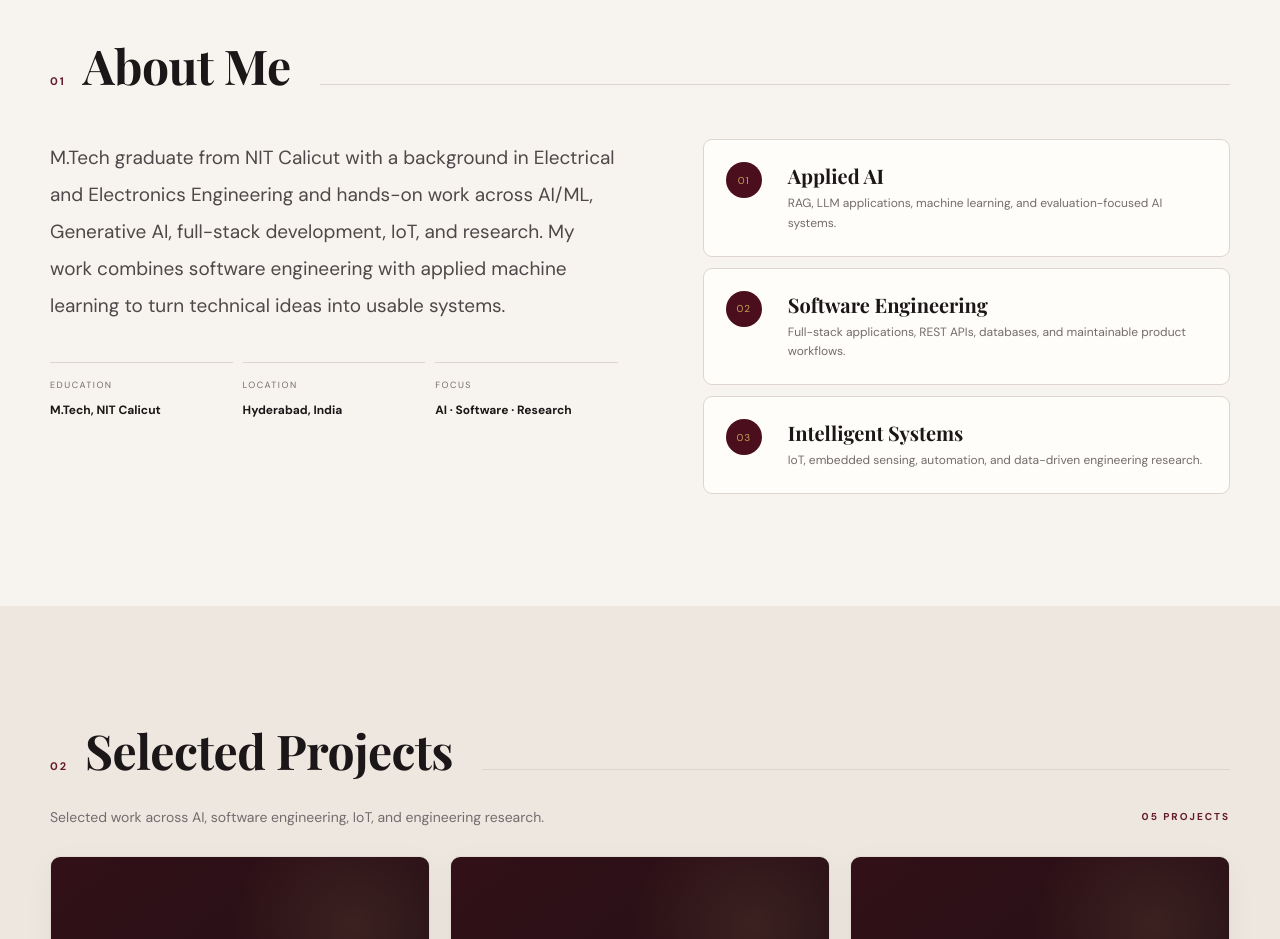
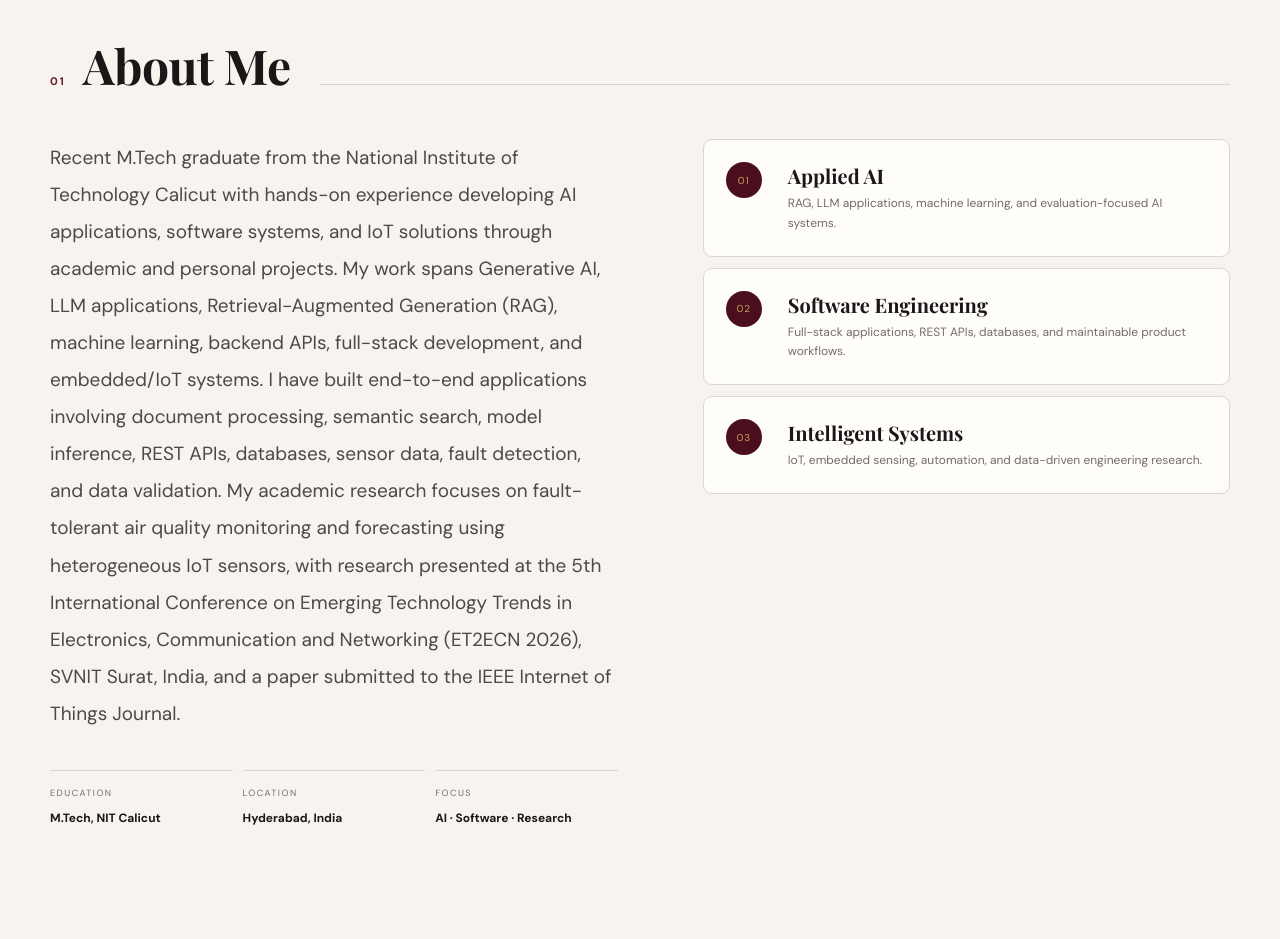
Before and after one commit to Sunny1112003/Prajna-Portfolio, a React (Vite) app: page / in a window 1280 px wide. Shown: the part 880-1819 px from the top of the page. Built offline with nearby package versions, Linux system fonts and the light colour scheme.

Commit message:
Refine portfolio About and focus area

```diff
--- a/src/content.ts
+++ b/src/content.ts
@@ -21,7 +21,7 @@ export const site = {
   heroDescription:
     'I build practical AI applications and software systems, with hands-on work in RAG, LLM applications, machine learning, backend APIs, and full-stack development. My work spans AI, software engineering, IoT, and data-driven systems, with a focus on building practical and reliable solutions.',
   about:
-    'M.Tech graduate from NIT Calicut with a background in Electrical and Electronics Engineering and hands-on work across AI/ML, Generative AI, full-stack development, IoT, and research. My work combines software engineering with applied machine learning to turn technical ideas into usable systems.',
+    'Recent M.Tech graduate from the National Institute of Technology Calicut with hands-on experience developing AI applications, software systems, and IoT solutions through academic and personal projects. My work spans Generative AI, LLM applications, Retrieval-Augmented Generation (RAG), machine learning, backend APIs, full-stack development, and embedded/IoT systems. I have built end-to-end applications involving document processing, semantic search, model inference, REST APIs, databases, sensor data, fault detection, and data validation. My academic research focuses on fault-tolerant air quality monitoring and forecasting using heterogeneous IoT sensors, with research presented at the 5th International Conference on Emerging Technology Trends in Electronics, Communication and Networking (ET2ECN 2026), SVNIT Surat, India, and a paper submitted to the IEEE Internet of Things Journal.',
   photo: './assets/hero.webp',
   email: 'prajnadeepankarnelapuri@gmail.com',
   phone: '+91 9550167744',
```
